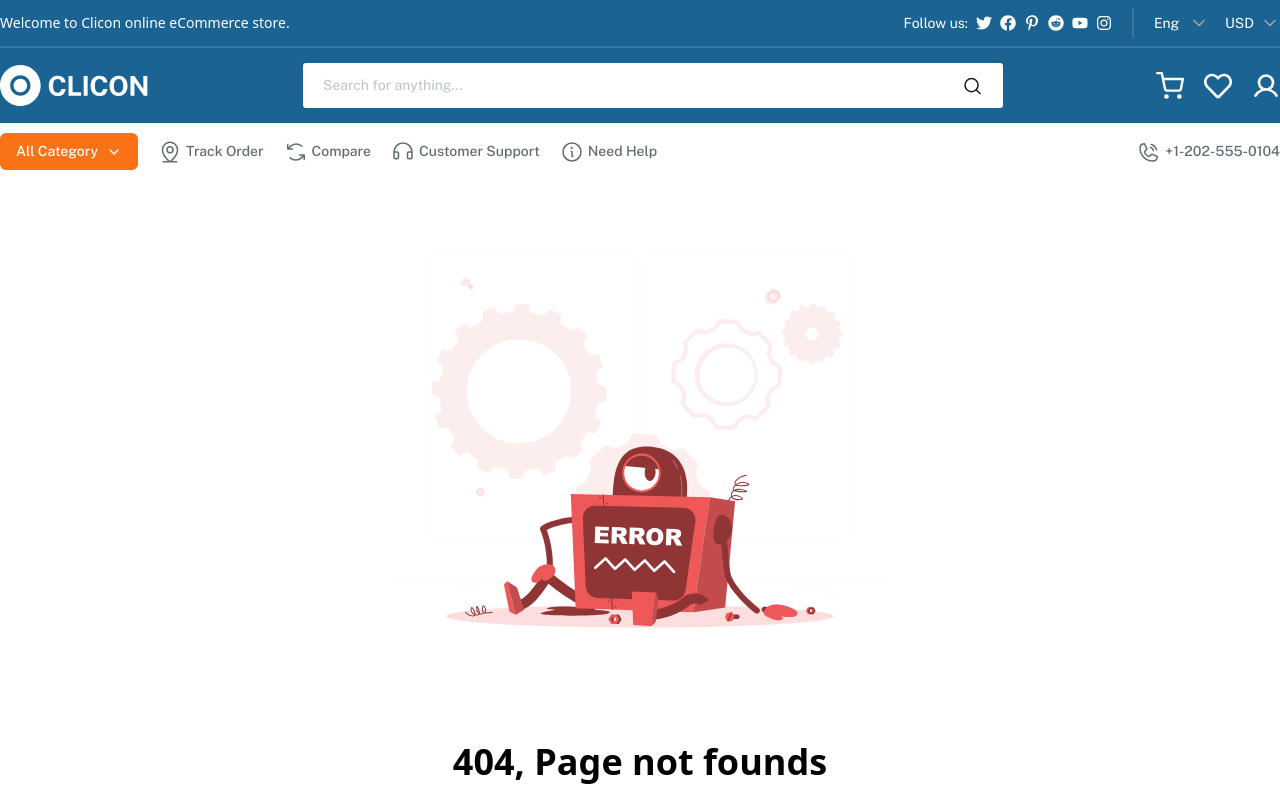
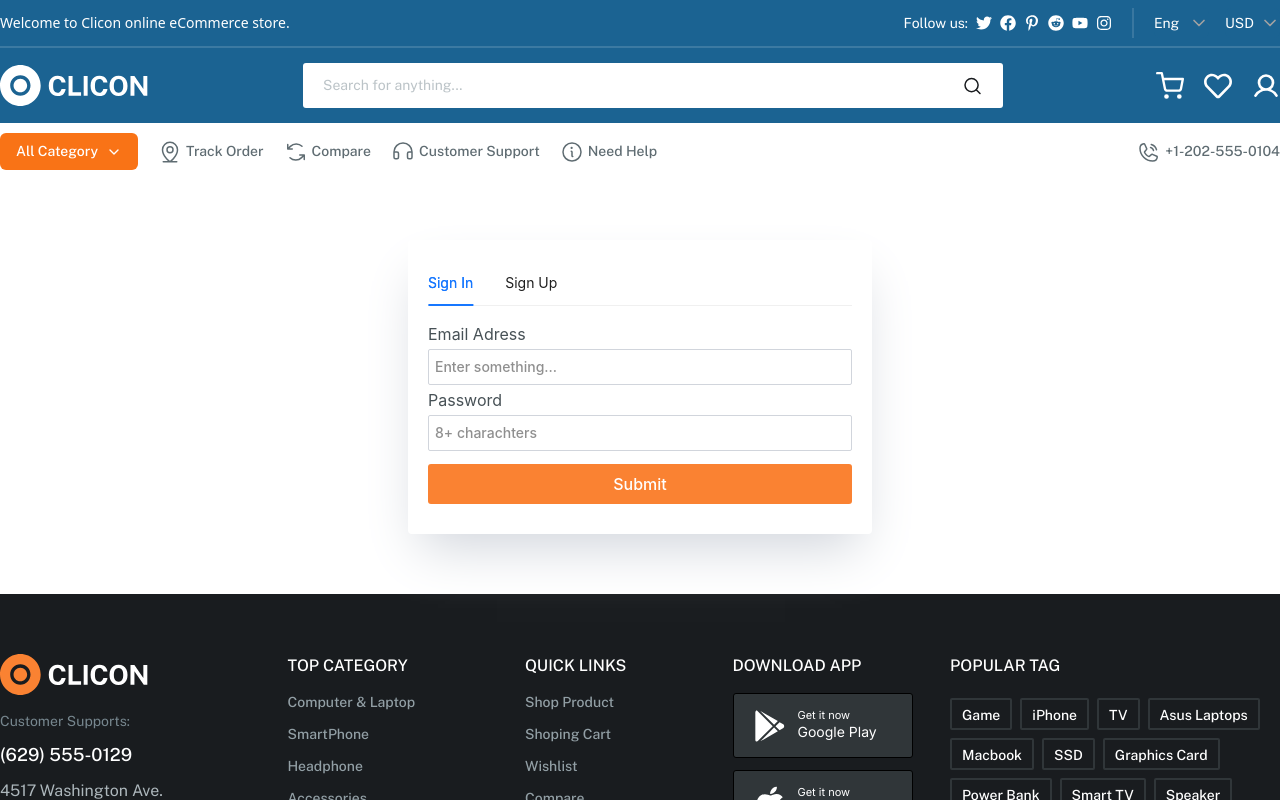
Before and after one commit to RaymovMardon/Clicon, a React (Vite) app: page /user in a window 1280 px wide. Shown: the top 800 px of the page. Built offline with nearby package versions, Linux system fonts and the light colour scheme.

Commit message:
new page NotFound, AuthPage :update edit vecel.json   18/07/25 3:44

```diff
--- a/package.json
+++ b/package.json
@@ -9,7 +9,6 @@
     "lint": "eslint .",
     "preview": "vite preview"
   },
-
   "dependencies": {
     "@emotion/react": "^11.14.0",
     "@emotion/styled": "^11.14.1",
@@ -18,6 +17,7 @@
     "@radix-ui/react-navigation-menu": "^1.2.13",
     "@radix-ui/react-select": "^2.2.5",
     "@tailwindcss/vite": "^4.1.11",
+    "antd": "^5.26.5",
     "axios": "^1.10.0",
     "lucide-react": "^0.525.0",
     "react": "^19.1.0",
--- a/src/Router/index.tsx
+++ b/src/Router/index.tsx
@@ -5,6 +5,7 @@ import ShopPage from "../pages/shop";
 import FaqPage from "../pages/faq";
 import BlogPage from "../pages/blog"
 import NotFound from "../pages/notFound";
+import UserP from "../pages/user";
 
 export const router = createBrowserRouter([{
     path:"/",
@@ -30,5 +31,9 @@ export const router = createBrowserRouter([{
             path:"*",
             element:<NotFound/>
         },
+        {
+            path:"/user",
+            element:<UserP/>
+        }
     ]
 }])
--- a/src/components/header/index.tsx
+++ b/src/components/header/index.tsx
@@ -194,7 +194,7 @@ const [selectedLang, setSelectedLang] = useState<string>("");
               <Link to='/#'>
               <FaRegHeart className="text-[28px] text-white" />
               </Link>
-              <Link to='/#'>
+              <Link to='/user'>
               <PiUserBold className="text-[28px] text-white" />
               </Link>
             </div>
--- /dev/null
+++ b/src/pages/user/index.tsx
@@ -0,0 +1,132 @@
+import React, { useState,useEffect } from "react";
+import { Tabs } from 'antd';
+import type { TabsProps } from 'antd';
+import styles from "./user.module.scss"
+const onChange = (key: string) => {
+  console.log(key);
+};
+export type userMy={
+    name:string;
+    email:string;
+    password:string;
+}
+
+
+
+
+const UserP: React.FC = () => {
+    const [user, setUser] = useState<userMy | null>(null);
+    const handleSubmit = (event: React.FormEvent<HTMLFormElement>) => {
+        event.preventDefault();
+
+
+        const formData = new FormData(event.currentTarget);
+        const input = formData.get('input') as string;
+        const input2 = formData.get('input2') as string;
+        const input3 = formData.get('input3') as string;
+        const input4 = formData.get('input4') as string;
+
+        if (input3 === input4) {
+          const userObj = {
+            name: input,
+            email: input2,
+            password: input3,
+          };
+
+          localStorage.setItem('userSet', JSON.stringify(userObj));
+          setUser(userObj);
+          alert("Success Sign Up")
+        } else {
+          alert('Password incorrect');
+        }
+      };
+
+ const handleSubmitGet = (event: React.FormEvent<HTMLFormElement>) => {
+        event.preventDefault();
+
+        const storedUser = localStorage.getItem('userSet');
+
+        if (storedUser) {
+          const userObj = JSON.parse(storedUser);
+
+
+          const formData = new FormData(event.currentTarget);
+          const input5 = formData.get('input5') as string;
+          const input6 = formData.get('input6') as string;
+          setUser(userObj);
+          if(user?.email==input5){
+            if(user?.password==input6){
+                alert("Success login");
+                const g:boolean=true;
+                sessionStorage.setItem("user",JSON.stringify(g))
+            }else{
+                alert("pussword incorrect");
+
+            }
+          }else{
+            alert("login incorrect");
+          }
+          // Логика с input5, например, выводим его
+
+        } else {
+          alert('Empty data. Sign Up');
+        }
+
+      };
+      useEffect(() => {
+        if (user) {
+          console.log("Updated user:", user);
+
+        }
+      }, [user]);
+      const items: TabsProps['items'] = [
+        {
+          key: '1',
+          label: 'Sign In',
+          children: (
+            <div>
+               <form onSubmit={handleSubmitGet}>
+              <label>Email Adress</label>
+                <input className="p-1.5 border-1 rounded-xs border-gray-300 w-full" name="input5" type="text" placeholder="Enter something..." />
+                <label>Password</label>
+                <input className="p-1.5 border-1 rounded-xs border-gray-300 w-full" name="input6" type="password" placeholder="8+ charachters" />
+                <button className="w-full" type="submit">Submit</button>
+              </form>
+            </div>
+          ),
+        },
+        {
+          key: '2',
+          label: 'Sign Up',
+          children: (
+            <div>
+
+              <form onSubmit={handleSubmit}>
+                <label>Name</label>
+                <input className="p-1.5 border-1 rounded-xs border-gray-300 w-full" name="input" type="text" placeholder="" />
+                <label>Email Adress</label>
+                <input className="p-1.5 border-1 rounded-xs border-gray-300 w-full" name="input2" type="email" placeholder="" />
+                <label>Password</label>
+                <input className="p-1.5 border-1 rounded-xs border-gray-300 w-full" name="input3" type="password" placeholder="8+ charachters" />
+                <label>Confirm Password</label>
+                <input className="p-1.5 border-1 rounded-xs border-gray-300 w-full" name="input4" type="password" placeholder="" />
+
+                <button className="w-full" type="submit">Submit</button>
+              </form>
+            </div>
+          ),
+        },
+      ];
+
+    return(
+<>
+<div className="custom_container">
+    <div className={styles.user_form}>
+    <div className="my-15 rounded-sm p-5 shadow-2xl shadow-gray-300">
+<Tabs defaultActiveKey="1" items={items} onChange={onChange} />
+</div>
+</div>
+</div>
+</>
+);};
+export default UserP;
--- /dev/null
+++ b/src/pages/user/user.module.scss
@@ -0,0 +1,45 @@
+.user_form{
+    margin: 0 auto;
+    display: flex;
+    flex-direction: column;
+
+    align-items: center;
+    justify-content: center;
+    form{
+
+max-width: 424px;
+button{
+    font-weight: 500;
+font-style: Medium;
+font-size: 16px;
+
+line-height: 24px;
+letter-spacing: 0%;
+    cursor: pointer;
+    margin: 10px 0;
+    padding: 8px 0;
+    background-color: #FA8232;
+    color: white;
+    border-radius: 3px;
+}
+
+label{
+    font-weight: 400;
+font-style: Medium;
+font-size: 16px;
+
+line-height: 24px;
+letter-spacing: 0%;
+color:#475156;
+    margin: 5px 0 3px;
+}
+input{
+    margin: 3px 0;
+    font-weight:500;
+
+}
+button:hover{
+    background-color: #f8751e;
+}
+    }
+}
```
Also changed, not shown: npmi.txt, 1 other file (tests, documents, lock files or other folders).
